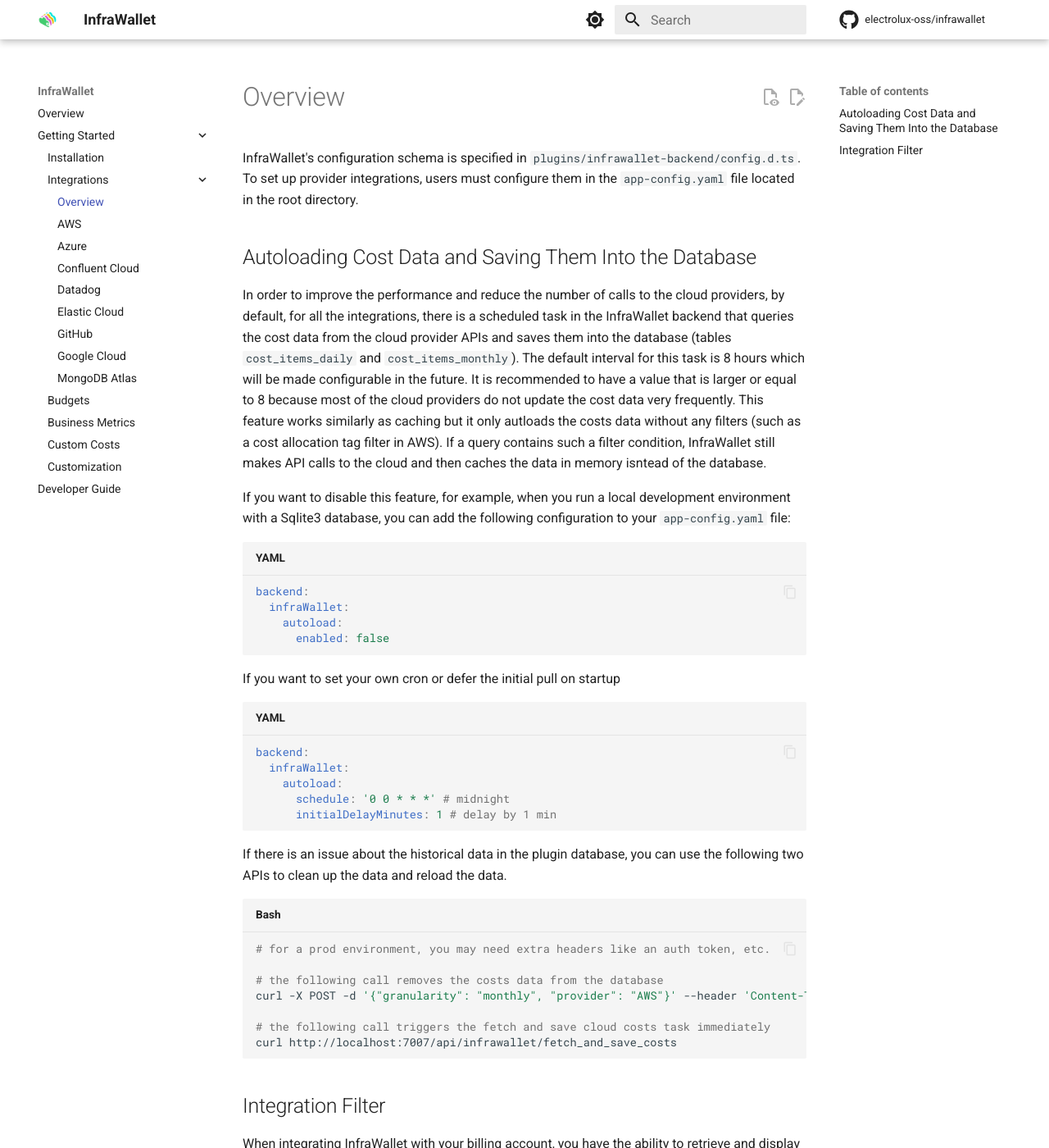
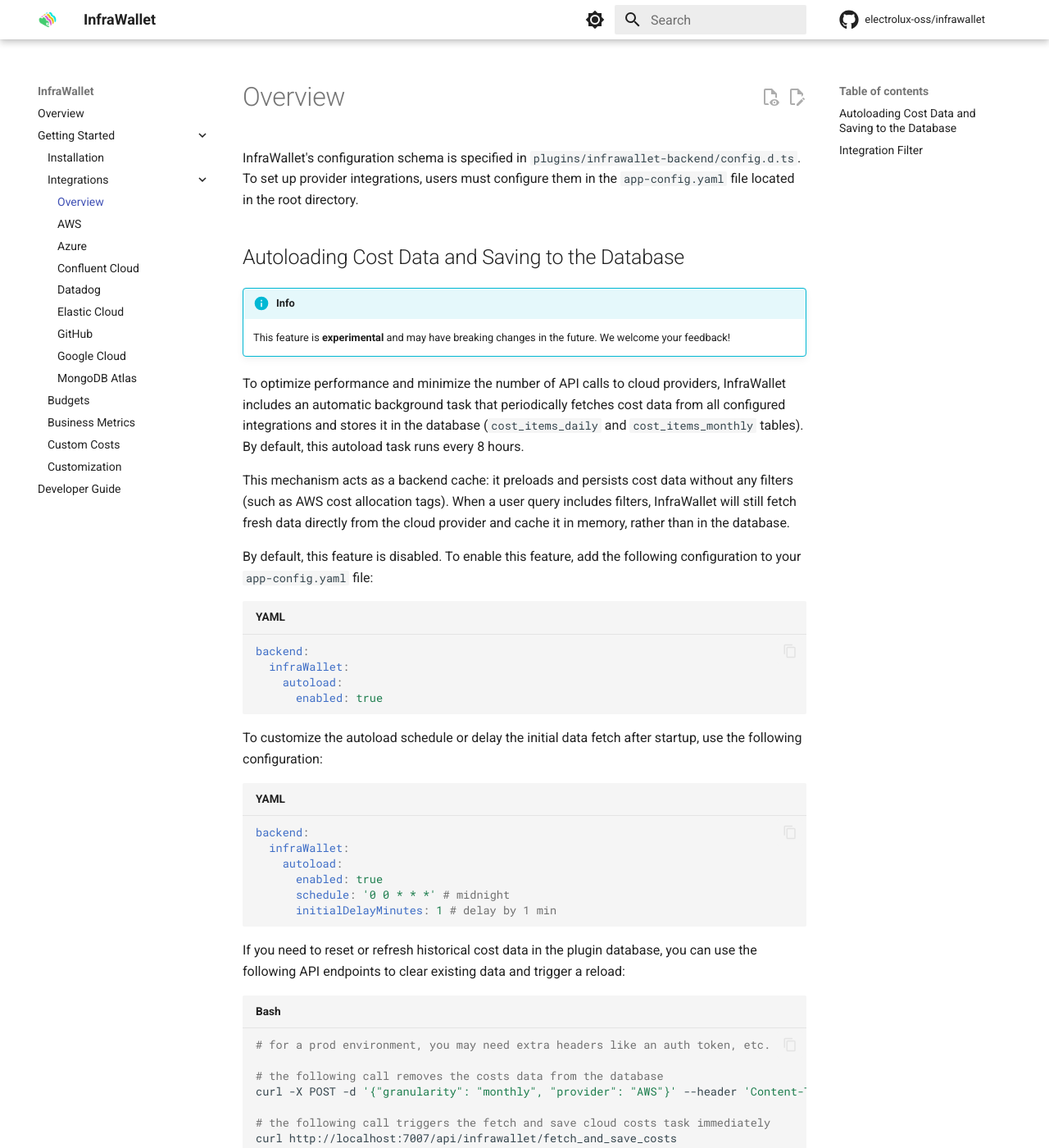
Before and after one commit to electrolux-oss/infrawallet, an MkDocs documentation site: the page built from docs/getting-started/integrations/overview.md, in a window 1280 px wide and 1400 px high. Shown: the whole window at 82% size. Built offline with MkDocs 1.6.1 and Material for MkDocs 9.7.7, drawn with Linux system fonts in a browser that asks for light colours; comment, search, counter and statistics services are not loaded.

Commit message:
Disable autoload by default (#174)

````diff
--- a/docs/getting-started/integrations/overview.md
+++ b/docs/getting-started/integrations/overview.md
@@ -2,31 +2,37 @@
 
 InfraWallet's configuration schema is specified in `plugins/infrawallet-backend/config.d.ts`. To set up provider integrations, users must configure them in the `app-config.yaml` file located in the root directory.
 
-## Autoloading Cost Data and Saving Them Into the Database
+## Autoloading Cost Data and Saving to the Database
 
-In order to improve the performance and reduce the number of calls to the cloud providers, by default, for all the integrations, there is a scheduled task in the InfraWallet backend that queries the cost data from the cloud provider APIs and saves them into the database (tables `cost_items_daily` and `cost_items_monthly`). The default interval for this task is 8 hours which will be made configurable in the future. It is recommended to have a value that is larger or equal to 8 because most of the cloud providers do not update the cost data very frequently. This feature works similarly as caching but it only autloads the costs data without any filters (such as a cost allocation tag filter in AWS). If a query contains such a filter condition, InfraWallet still makes API calls to the cloud and then caches the data in memory isntead of the database.
+!!! info
 
-If you want to disable this feature, for example, when you run a local development environment with a Sqlite3 database, you can add the following configuration to your `app-config.yaml` file:
+    This feature is **experimental** and may have breaking changes in the future. We welcome your feedback!
+
+To optimize performance and minimize the number of API calls to cloud providers, InfraWallet includes an automatic background task that periodically fetches cost data from all configured integrations and stores it in the database (`cost_items_daily` and `cost_items_monthly` tables). By default, this autoload task runs every 8 hours.
+
+This mechanism acts as a backend cache: it preloads and persists cost data without any filters (such as AWS cost allocation tags). When a user query includes filters, InfraWallet will still fetch fresh data directly from the cloud provider and cache it in memory, rather than in the database.
+
+By default, this feature is disabled. To enable this feature, add the following configuration to your `app-config.yaml` file:
 
 ```yaml
 backend:
   infraWallet:
     autoload:
-      enabled: false
+      enabled: true
 ```
 
-If you want to set your own cron or defer the initial pull on startup
+To customize the autoload schedule or delay the initial data fetch after startup, use the following configuration:
 
 ```yaml
 backend:
   infraWallet:
     autoload:
+      enabled: true
       schedule: '0 0 * * *' # midnight
       initialDelayMinutes: 1 # delay by 1 min
 ```
 
-If there is an issue about the historical data in the plugin database, you can use the following two APIs to clean up
-the data and reload the data.
+If you need to reset or refresh historical cost data in the plugin database, you can use the following API endpoints to clear existing data and trigger a reload:
 
 ```bash
 # for a prod environment, you may need extra headers like an auth token, etc.
--- a/mkdocs.yml
+++ b/mkdocs.yml
@@ -52,10 +52,12 @@
   - Developer Guide: contributing.md
 
 markdown_extensions:
+  - admonition
   - attr_list
   - pymdownx.emoji:
       emoji_index: !!python/name:material.extensions.emoji.twemoji
       emoji_generator: !!python/name:material.extensions.emoji.to_svg
+  - pymdownx.details
   - pymdownx.highlight:
       auto_title: true
       line_spans: __span
````
Also changed, not shown: 2 other files.
